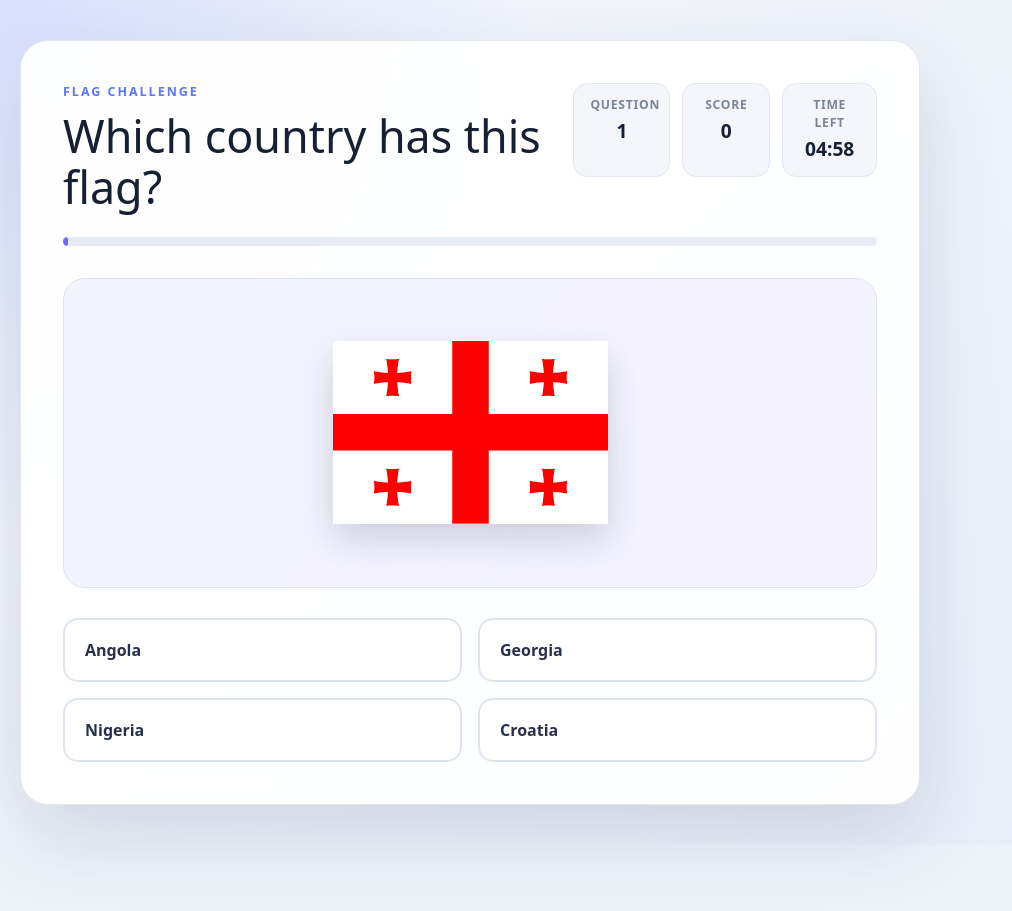
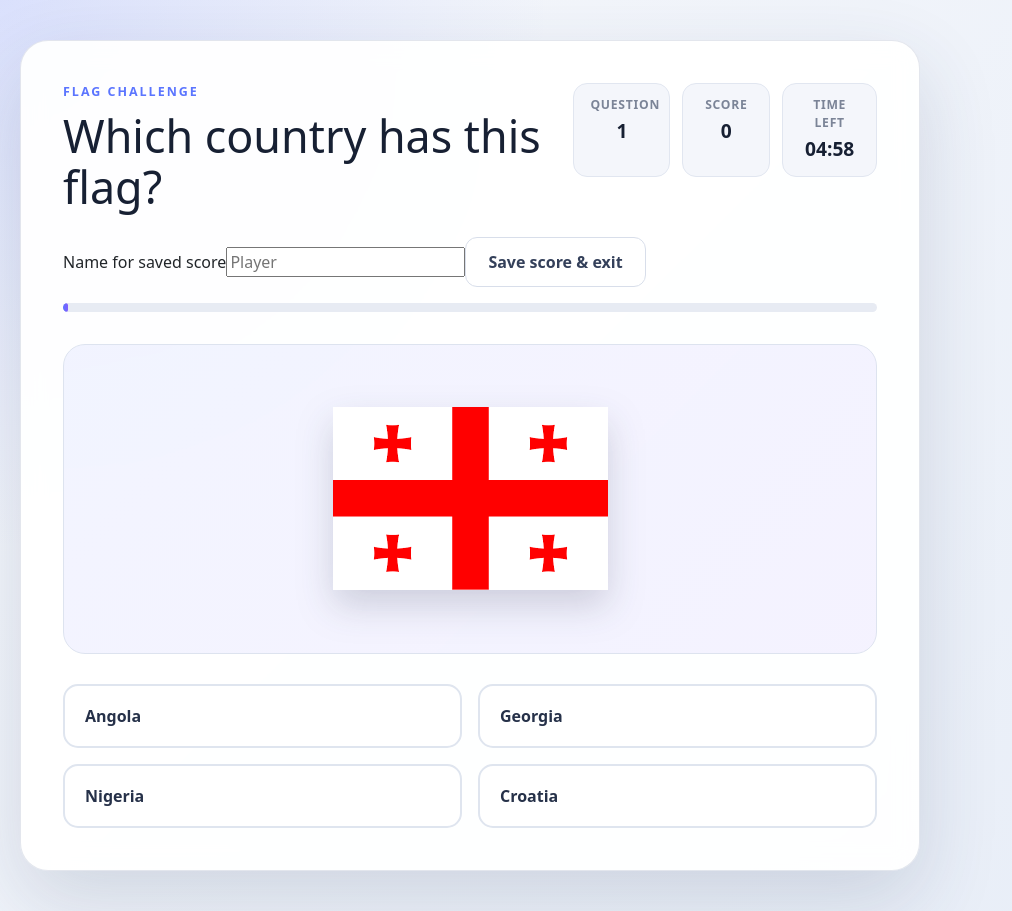
Before and after one commit to abhuraya/Flag_Quiz, a React (Vite) app: page /flags in a window 1280 px wide. Both pictures are taken after a click on the button 617 px from the left and 422 px from the top of the page. Shown: the whole page, without its empty margins (0-1012 px from the left). Before the commit the page ends 845 px from the top, so only its background shows below. Built offline with nearby package versions, Linux system fonts and the light colour scheme.

Commit message:
Add timed save and exit action

```diff
--- a/src/components/Flags.jsx
+++ b/src/components/Flags.jsx
@@ -1,5 +1,5 @@
 import { useEffect, useRef, useState } from "react";
-import { Link } from "react-router-dom";
+import { Link, useNavigate } from "react-router-dom";
 
 import countries from "../data/countries";
 import { createGameSession } from "../utils/quizHelpers";
@@ -36,6 +36,7 @@ const DIFFICULTIES = {
 };
 
 function Flags() {
+    const navigate = useNavigate();
     const [quizMode, setQuizMode] = useState(null);
     const [difficulty, setDifficulty] = useState(null);
     const [questions, setQuestions] = useState([]);
@@ -66,6 +67,8 @@ function Flags() {
     const [leaderboardRefresh, setLeaderboardRefresh] = useState(0);
     const [isSubmittingScore, setIsSubmittingScore] = useState(false);
     const [scoreSaved, setScoreSaved] = useState(false);
+    const [isExiting, setIsExiting] = useState(false);
+    const [exitStatus, setExitStatus] = useState("");
     const [bestScore, setBestScore] = useState(function () {
     const savedBestScore = localStorage.getItem("flagQuizBestScore");
 
@@ -313,6 +316,28 @@ function handleChangeDifficulty() {
         setTimedOut(false);
         if (quizMode !== "timed") {
             setTimeLeft(difficultySettings.time);
+        }
+    }
+
+    async function handleSaveAndExit() {
+        if (isExiting) {
+            return;
+        }
+
+        if (!leaderboardConfigured) {
+            setExitStatus("The shared leaderboard is not configured yet, so the score could not be saved.");
+            return;
+        }
+
+        setIsExiting(true);
+        setExitStatus("");
+
+        try {
+            await submitLeaderboardScore(playerName || "Player", score);
+            navigate("/");
+        } catch (error) {
+            setExitStatus(error.message || "The score could not be saved. Please try again.");
+            setIsExiting(false);
         }
     }
 
@@ -607,6 +632,31 @@ function handleChangeDifficulty() {
                     </div>
                 </header>
 
+                {quizMode === "timed" && (
+                    <div className="timed-exit-control">
+                        <label className="timed-exit-name" htmlFor="timed-player-name">
+                            Name for saved score
+                            <input
+                                id="timed-player-name"
+                                value={playerName}
+                                onChange={(event) => setPlayerName(event.target.value)}
+                                maxLength={24}
+                                autoComplete="nickname"
+                                placeholder="Player"
+                            />
+                        </label>
+                        <button
+                            className="secondary-action"
+                            type="button"
+                            onClick={handleSaveAndExit}
+                            disabled={isExiting}
+                        >
+                            {isExiting ? "Saving score…" : "Save score & exit"}
+                        </button>
+                        <p className="timed-exit-status" aria-live="polite">{exitStatus}</p>
+                    </div>
+                )}
+
                 <div className="progress-track">
                     <div
                         className="progress-value"
```
